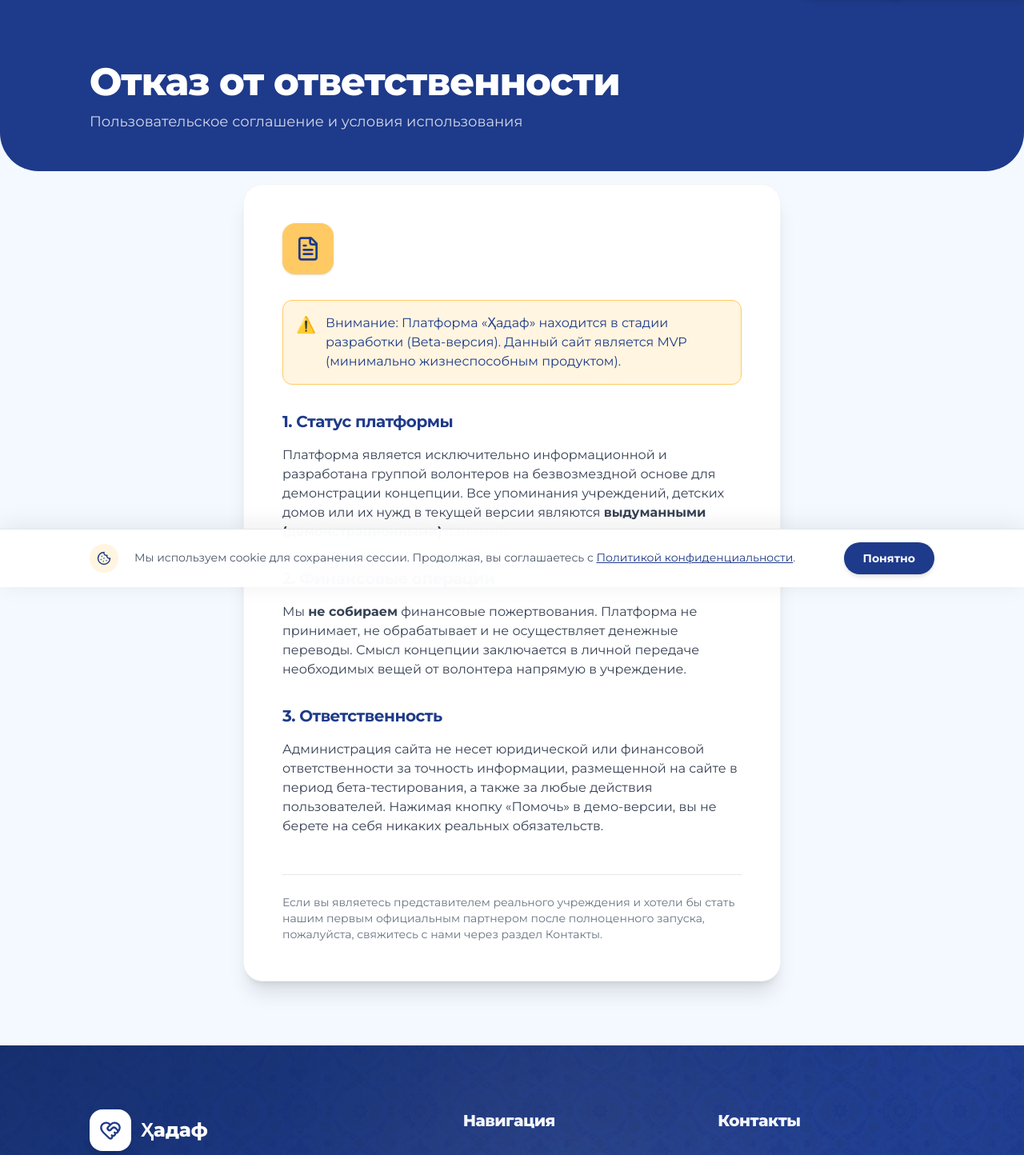
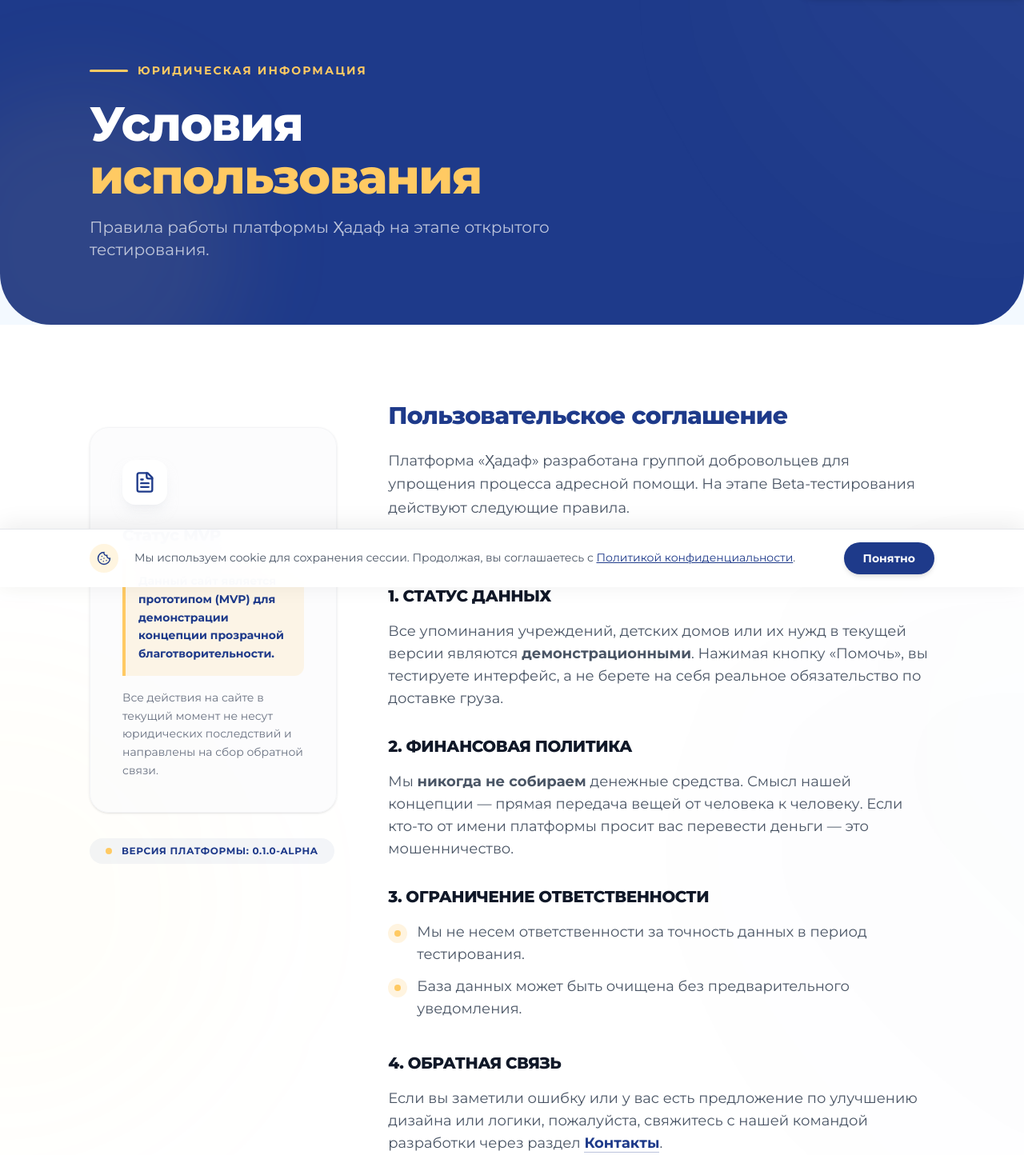
Before and after one commit to hadaf-tj/hadaf-frontend, a Next.js app: page /terms in a window 1280 px wide. Shown: the part 66-1510 px from the top of the page at 80% size. Built offline with nearby package versions, Linux system fonts and the light colour scheme; no server answers.

Commit message:
feat: Add a privacy policy link to the registration page and update the privacy and terms pages.

```diff
--- a/app/terms/page.tsx
+++ b/app/terms/page.tsx
@@ -1,54 +1,116 @@
 import MainLayout from '@/components/layout/MainLayout';
+import Link from 'next/link';
 import { FileText } from 'lucide-react';
 
 export default function TermsPage() {
   return (
     <MainLayout>
-      <div className="bg-[#1e3a8a] pt-28 sm:pt-36 pb-8 sm:pb-12 rounded-b-[2rem] sm:rounded-b-[3rem]">
-        <div className="container mx-auto px-5 sm:px-6 md:px-12 xl:px-28">
-          <h1 className="text-3xl sm:text-4xl md:text-5xl font-black text-white mb-2 sm:mb-3">
-            Отказ от ответственности
-          </h1>
-          <p className="text-white/80 text-base sm:text-lg">
-            Пользовательское соглашение и условия использования
-          </p>
+      {/* Header section with deep blue and ornaments */}
+      <div className="relative bg-[#1e3a8a] pt-28 sm:pt-36 pb-12 sm:pb-20 rounded-b-[2.5rem] sm:rounded-b-[4rem] overflow-hidden">
+        {/* Ambient ornaments */}
+        <div className="absolute top-0 right-0 w-[600px] h-[600px] bg-gradient-to-bl from-white/[0.05] to-transparent rounded-full blur-[80px] translate-x-1/3 -translate-y-1/3 pointer-events-none"></div>
+        <div className="absolute bottom-0 left-0 w-[400px] h-[400px] bg-[#ffca63]/[0.08] rounded-full blur-[60px] -translate-x-1/4 translate-y-1/4 pointer-events-none"></div>
+
+        <div className="container mx-auto max-w-[1440px] px-5 sm:px-6 md:px-12 xl:px-28 relative z-10">
+          <div className="max-w-3xl">
+            <div className="flex items-center gap-3 mb-6">
+              <div className="w-12 h-[3px] bg-[#ffca63] rounded-full"></div>
+              <span className="text-[#ffca63] font-bold text-sm uppercase tracking-[0.15em]">Юридическая информация</span>
+            </div>
+            <h1 className="text-4xl sm:text-5xl md:text-6xl font-black text-white mb-4 leading-[1.1]">
+              Условия <br />
+              <span className="text-[#ffca63]">использования</span>
+            </h1>
+            <p className="text-white/70 text-base sm:text-lg md:text-xl font-medium max-w-xl">
+              Правила работы платформы Ҳадаф на этапе открытого тестирования.
+            </p>
+          </div>
         </div>
       </div>
 
-      <div className="container mx-auto px-5 sm:px-6 md:px-12 xl:px-28 py-12 sm:py-20 max-w-4xl min-h-[50vh]">
-        <div className="bg-white border border-gray-100 shadow-xl rounded-3xl p-8 sm:p-12 -mt-10 sm:-mt-16 relative z-10">
-          <div className="flex items-center gap-4 mb-8">
-            <div className="w-16 h-16 bg-[#ffca63] text-[#1e3a8a] rounded-2xl flex items-center justify-center shadow-sm">
-              <FileText size={32} />
-            </div>
-          </div>
+      <div className="relative bg-white min-h-screen overflow-hidden">
+        {/* Subtle background ornaments */}
+        <div className="absolute top-1/4 right-0 w-[800px] h-[800px] bg-gradient-to-bl from-[#1e3a8a]/[0.02] to-transparent rounded-full blur-[120px] translate-x-1/2 pointer-events-none"></div>
+        <div className="absolute bottom-1/4 left-0 w-[600px] h-[600px] bg-[#ffca63]/[0.03] rounded-full blur-[100px] -translate-x-1/2 pointer-events-none"></div>
 
-          <div className="prose prose-lg text-gray-700 max-w-none space-y-6">
-            <div className="bg-[#ffca63]/20 border border-[#ffca63] p-4 rounded-xl text-[#1e3a8a] font-medium mb-8 flex items-start gap-3">
-              <span className="text-xl">⚠️</span>
-              <p className="m-0">
-                Внимание: Платформа «Ҳадаф» находится в стадии разработки (Beta-версия). Данный сайт является MVP (минимально жизнеспособным продуктом).
-              </p>
+        <div className="container mx-auto max-w-[1440px] px-5 sm:px-6 md:px-12 xl:px-28 py-16 sm:py-24 relative z-10">
+          <div className="grid grid-cols-1 lg:grid-cols-12 gap-12 sm:gap-16">
+
+            {/* Sidebar info */}
+            <div className="lg:col-span-4">
+              <div className="sticky top-32 space-y-8">
+                <div className="bg-gray-50/50 border border-gray-100 rounded-3xl p-8 sm:p-10 shadow-sm">
+                  <div className="w-14 h-14 bg-white text-[#1e3a8a] rounded-2xl flex items-center justify-center shadow-lg shadow-gray-200/50 mb-6">
+                    <FileText size={28} />
+                  </div>
+                  <h3 className="text-xl font-black text-[#1e3a8a] mb-4">Статус MVP</h3>
+                  <div className="space-y-4">
+                    <div className="bg-[#ffca63]/15 border-l-4 border-[#ffca63] p-4 rounded-r-xl">
+                      <p className="text-sm text-[#1e3a8a] font-bold leading-relaxed">
+                        Данный сайт является прототипом (MVP) для демонстрации концепции прозрачной благотворительности.
+                      </p>
+                    </div>
+                    <p className="text-gray-500 text-sm leading-relaxed font-medium">
+                      Все действия на сайте в текущий момент не несут юридических последствий и направлены на сбор обратной связи.
+                    </p>
+                  </div>
+                </div>
+
+                <div className="px-5 py-2 inline-flex items-center gap-3 bg-[#1e3a8a]/5 rounded-full">
+                  <div className="w-2 h-2 bg-[#ffca63] rounded-full"></div>
+                  <span className="text-[#1e3a8a] font-bold text-xs uppercase tracking-wider">Версия платформы: 0.1.0-alpha</span>
+                </div>
+              </div>
             </div>
 
-            <h3 className="text-xl font-bold text-[#1e3a8a] mt-8 mb-4">1. Статус платформы</h3>
-            <p>
-              Платформа является исключительно информационной и разработана группой волонтеров на безвозмездной основе для демонстрации концепции. Все упоминания учреждений, детских домов или их нужд в текущей версии являются <strong>выдуманными (демонстрационными)</strong> данными.
-            </p>
+            {/* Main content area (wider) */}
+            <div className="lg:col-span-8">
+              <div className="prose prose-lg prose-slate max-w-none">
+                <h3 className="text-2xl sm:text-3xl font-black text-[#1e3a8a] mt-0 mb-6">Пользовательское соглашение</h3>
+                <p className="text-gray-600 leading-relaxed sm:text-lg">
+                  Платформа «Ҳадаф» разработана группой добровольцев для упрощения процесса адресной помощи. На этапе Beta-тестирования действуют следующие правила.
+                </p>
 
-            <h3 className="text-xl font-bold text-[#1e3a8a] mt-8 mb-4">2. Финансовые операции</h3>
-            <p>
-              Мы <strong>не собираем</strong> финансовые пожертвования. Платформа не принимает, не обрабатывает и не осуществляет денежные переводы. Смысл концепции заключается в личной передаче необходимых вещей от волонтера напрямую в учреждение.
-            </p>
+                <div className="h-px bg-gradient-to-r from-gray-200 via-gray-100 to-transparent my-10"></div>
 
-            <h3 className="text-xl font-bold text-[#1e3a8a] mt-8 mb-4">3. Ответственность</h3>
-            <p>
-              Администрация сайта не несет юридической или финансовой ответственности за точность информации, размещенной на сайте в период бета-тестирования, а также за любые действия пользователей. Нажимая кнопку «Помочь» в демо-версии, вы не берете на себя никаких реальных обязательств.
-            </p>
+                <h4 className="text-xl font-black text-gray-900 mb-4 uppercase tracking-tight">1. Статус данных</h4>
+                <p className="text-gray-600 mb-8 sm:text-lg">
+                  Все упоминания учреждений, детских домов или их нужд в текущей версии являются <strong>демонстрационными</strong>. Нажимая кнопку «Помочь», вы тестируете интерфейс, а не берете на себя реальное обязательство по доставке груза.
+                </p>
 
-            <p className="text-sm text-gray-500 mt-12 pt-6 border-t border-gray-200">
-              Если вы являетесь представителем реального учреждения и хотели бы стать нашим первым официальным партнером после полноценного запуска, пожалуйста, свяжитесь с нами через раздел Контакты.
-            </p>
+                <h4 className="text-xl font-black text-gray-900 mb-4 uppercase tracking-tight">2. Финансовая политика</h4>
+                <p className="text-gray-600 mb-8 sm:text-lg">
+                  Мы <strong>никогда не собираем</strong> денежные средства. Смысл нашей концепции — прямая передача вещей от человека к человеку. Если кто-то от имени платформы просит вас перевести деньги — это мошенничество.
+                </p>
+
+                <h4 className="text-xl font-black text-gray-900 mb-4 uppercase tracking-tight">3. Ограничение ответственности</h4>
+                <ul className="space-y-3 list-none pl-0 mb-10">
+                  <li className="flex items-start gap-3 text-gray-600 sm:text-lg">
+                    <div className="w-6 h-6 rounded-full bg-[#ffca63]/20 flex items-center justify-center flex-shrink-0 mt-1">
+                      <div className="w-2 h-2 rounded-full bg-[#ffca63]"></div>
+                    </div>
+                    <span>Мы не несем ответственности за точность данных в период тестирования.</span>
+                  </li>
+                  <li className="flex items-start gap-3 text-gray-600 sm:text-lg">
+                    <div className="w-6 h-6 rounded-full bg-[#ffca63]/20 flex items-center justify-center flex-shrink-0 mt-1">
+                      <div className="w-2 h-2 rounded-full bg-[#ffca63]"></div>
+                    </div>
+                    <span>База данных может быть очищена без предварительного уведомления.</span>
+                  </li>
+                </ul>
+
+                <h4 className="text-xl font-black text-gray-900 mb-4 uppercase tracking-tight">4. Обратная связь</h4>
+                <p className="text-gray-600 mb-10 sm:text-lg">
+                  Если вы заметили ошибку или у вас есть предложение по улучшению дизайна или логики, пожалуйста, свяжитесь с нашей командой разработки через раздел <Link href="/contacts" className="text-[#1e3a8a] font-bold border-b border-[#1e3a8a]/30 hover:border-[#1e3a8a] transition-all">Контакты</Link>.
+                </p>
+
+                <div className="bg-gray-50 border border-gray-100 rounded-3xl p-8 sm:p-10 mt-16">
+                  <p className="text-gray-500 text-sm sm:text-base italic m-0 font-medium leading-relaxed">
+                    Если вы являетесь представителем реального социального учреждения в Таджикистане и хотите стать нашим первым официальным партнером, мы будем рады обсудить интеграцию.
+                  </p>
+                </div>
+              </div>
+            </div>
           </div>
         </div>
       </div>
```
Also changed, not shown: app/privacy/page.tsx (+100 -39 lines), app/register/page.tsx (+7 -0 lines).
